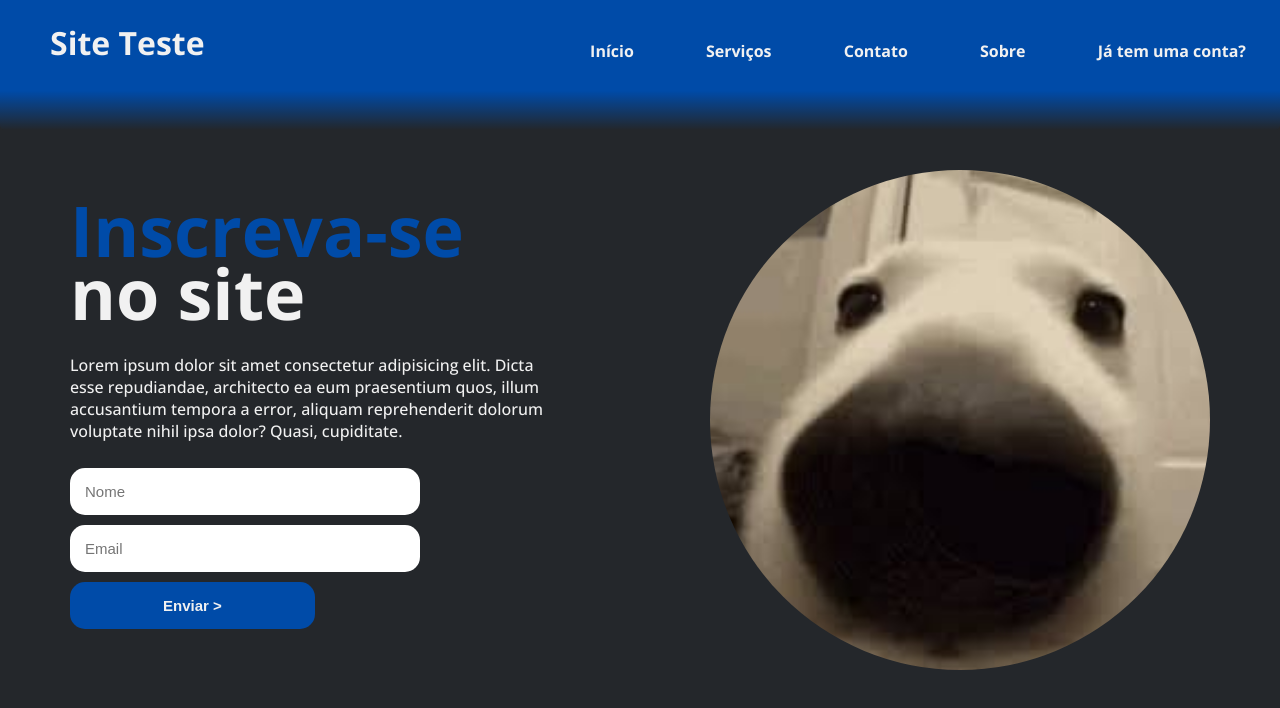
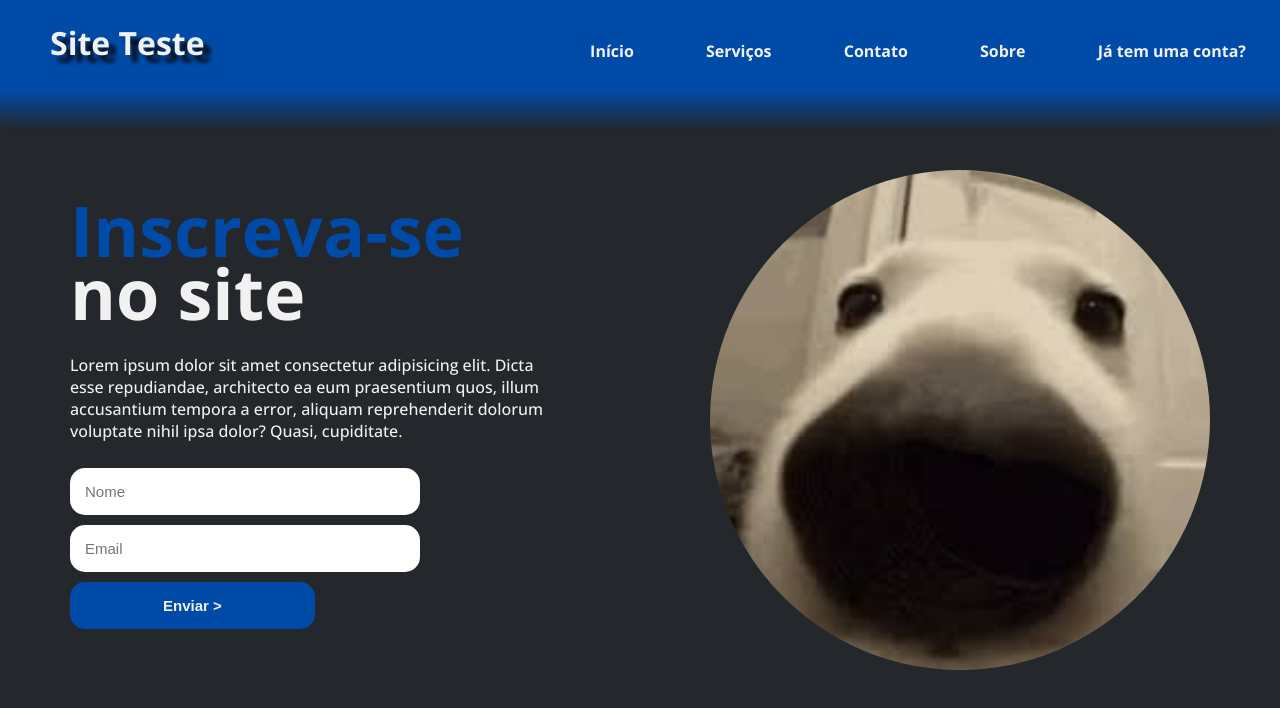
Before and after one commit to samuel0021/landingPage, a plain HTML site: page Landing Page/index.html in a window 1280 px wide. Shown: the top 708 px of the page. Drawn offline with nearby package versions, Linux system fonts and the light colour scheme.

Commit message:
Update style.css

```diff
--- a/Landing Page/styles/style.css
+++ b/Landing Page/styles/style.css
@@ -1,4 +1,4 @@
-@import url('https://fonts.googleapis.com/css2?family=Open+Sans:ital,wght@0,300..800;1,300..800&family=Oswald:wght@200..700&display=swap');
+@import url('https://fonts.googleapis.com/css2?family=Open+Sans:ital,wght@0,300..800;1,300..800&display=swap');
 
 :root{
     --preto: #07070A;
@@ -36,14 +36,15 @@ header{
     right: 0; /* Certifica que o header está alinhado à direita */
     box-sizing: border-box; /* Inclui padding e bordas no cálculo de largura*/
     border: 0px solid var(--azul-escuro);
-    border-bottom-right-radius: 5px;
-    border-bottom-left-radius: 5px;
+    border-bottom-right-radius: 10px;
+    border-bottom-left-radius: 10px;
     background-color: var(--azul-escuro);
     background: linear-gradient(to bottom, var(--azul-escuro) 70%, rgb(0,0,0,0) 100%);
 }
 
 #tittle{
     margin-left: 50px;
+    text-shadow: 7px 7px 4px var(--preto);
 }
 
 li{
```
